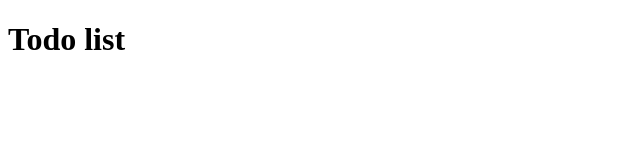
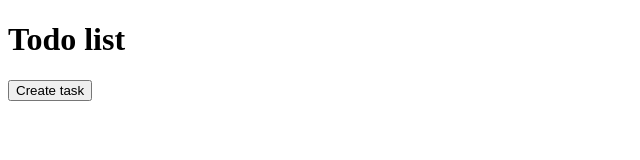
Before and after one commit to stebeus/todo-list, a website: page src/template.html in a window 1280 px wide. Shown: the whole page, without its empty margins (0-640 px from the left). Drawn offline with Linux system fonts and the light colour scheme.

Commit message:
feat: create main

```diff
--- a/src/template.html
+++ b/src/template.html
@@ -10,6 +10,10 @@
       <header>
         <h1>Todo list</h1>
       </header>
+      <main>
+        <button type="button" data-action="create-task">Create task</button>
+        <ul class="task-list"></ul>
+      </main>
     </div>
   </body>
 </html>
```
